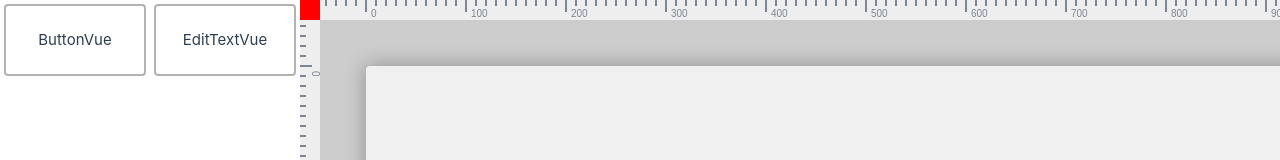
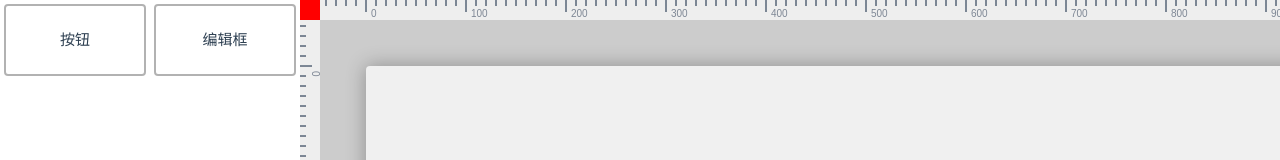
Before and after one commit to yuanxin518/circle-dragger, a Vue app: page / in a window 1280 px wide. Shown: the top 160 px of the page. Built offline with nearby package versions, Linux system fonts and the light colour scheme.

Commit message:
holder element use editable attributes

```diff
--- a/src/components/ElementHolder.vue
+++ b/src/components/ElementHolder.vue
@@ -3,16 +3,17 @@ import { useRenderConponentStore } from "@/stores/renderComponent";
 
 const { renderComponent } = useRenderConponentStore();
 type IElementHolder = {
-  compName: string;
+  compName: {
+    keyName: string;
+    name: string;
+  };
 };
-const props = withDefaults(defineProps<IElementHolder>(), {
-  compName: "",
-});
+withDefaults(defineProps<IElementHolder>(), {});
 </script>
 <template>
   <div class="element_holder">
-    <div class="holder_content" @click="renderComponent(props.compName)">
-      {{ props.compName }}
+    <div class="holder_content" @click="renderComponent(compName.keyName)">
+      {{ compName.name }}
     </div>
   </div>
 </template>
--- a/src/components/drag-elements/expose.ts
+++ b/src/components/drag-elements/expose.ts
@@ -1,4 +1,21 @@
+import type { Component } from "vue";
 import ButtonVue from "./Button/ButtonVue.vue";
 import EditTextVue from "./EditText/EditTextVue.vue";
 
-export { EditTextVue, ButtonVue };
+type ExportComponent = {
+  [key: string]: {
+    name: "string";
+    component: Component;
+  };
+};
+
+export default {
+  ButtonVue: {
+    name: "按钮",
+    component: ButtonVue,
+  },
+  EditTextVue: {
+    name: "编辑框",
+    component: EditTextVue,
+  },
+} as unknown as ExportComponent;
--- a/src/pages/CompController.vue
+++ b/src/pages/CompController.vue
@@ -9,7 +9,10 @@ const { compBucket } = useRenderConponentStore();
     <ElementHolder
       v-for="item in compBucket"
       :key="item[1].key"
-      :compName="item[0]"
+      :compName="{
+        keyName: item[0],
+        name: item[1].name,
+      }"
     ></ElementHolder>
   </div>
 </template>
--- a/src/stores/renderComponent.ts
+++ b/src/stores/renderComponent.ts
@@ -1,6 +1,6 @@
 import { defineStore } from "pinia";
 import { shallowReactive } from "vue";
-import * as DragElements from "@/components/drag-elements/expose";
+import DragElements from "@/components/drag-elements/expose";
 import type { DragComp } from "@/types/CollectComponent";
 
 export const useRenderConponentStore = defineStore("renderComponent", () => {
@@ -21,7 +21,8 @@ export const useRenderConponentStore = defineStore("renderComponent", () => {
   for (const item of Object.entries(DragElements)) {
     defineDragComp(item[0], {
       key: compBucket.size,
-      component: item[1],
+      component: item[1].component,
+      name: item[1].name,
     });
   }
   /**
@@ -40,5 +41,6 @@ export const useRenderConponentStore = defineStore("renderComponent", () => {
     renderedComponents,
     compBucket,
     renderComponent,
+    defineDragComp,
   };
 });
--- a/src/types/CollectComponent.ts
+++ b/src/types/CollectComponent.ts
@@ -3,4 +3,5 @@ import type { Component } from "vue";
 export type DragComp = {
   key: number;
   component: Component;
+  name: string;
 };
```
